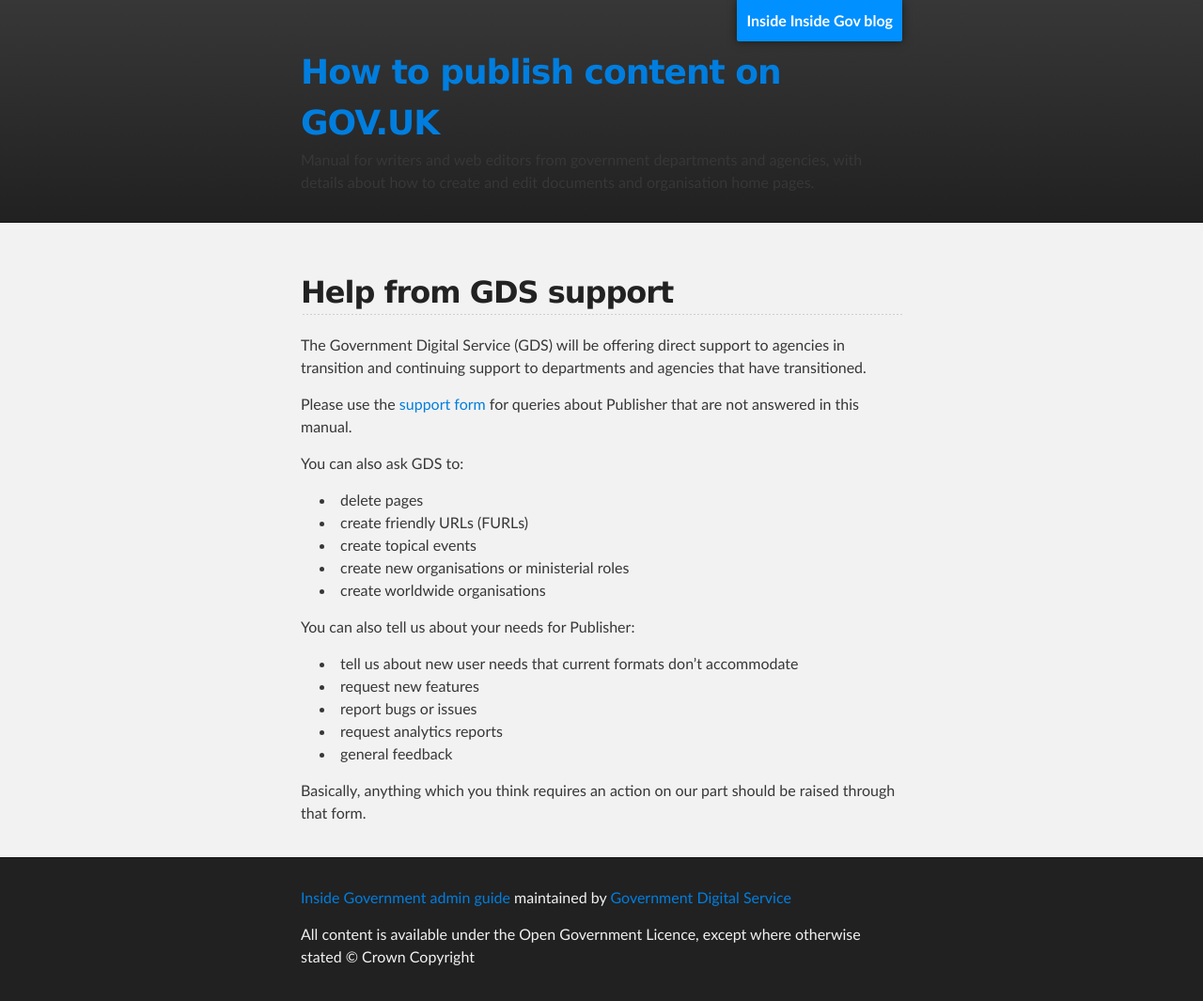
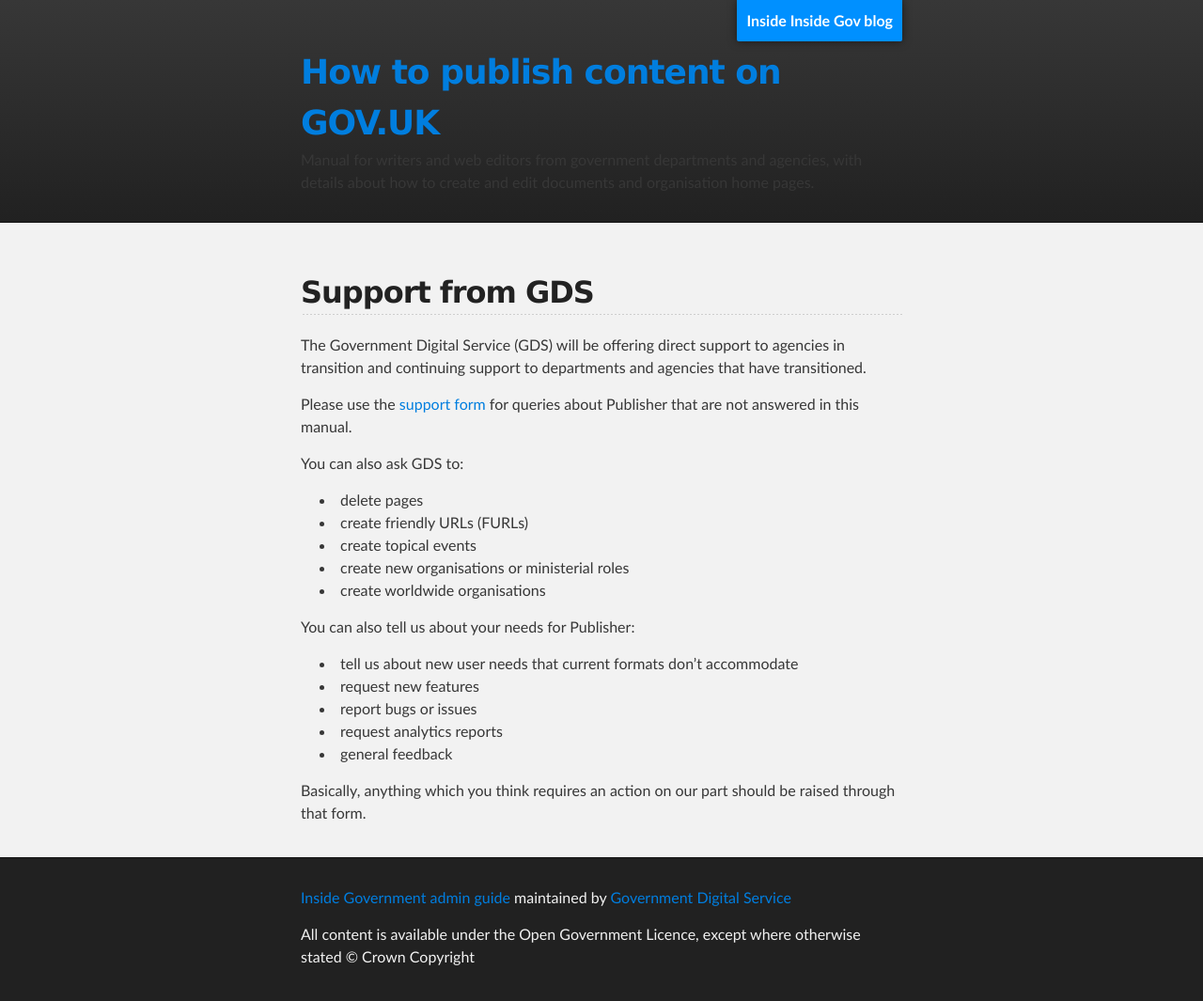
Before and after one commit to alphagov/inside-government-admin-guide, a Jekyll site: the page built from first-steps/gds-only-tasks.md, in a window 1280 px wide. Shown: the whole page at 94% size. Built offline with Jekyll 4.4.1, drawn with Linux system fonts in a browser that asks for light colours.

Commit message:
title change - Support from GDS

```diff
--- a/first-steps/gds-only-tasks.md
+++ b/first-steps/gds-only-tasks.md
@@ -1,9 +1,9 @@
 ---
 layout: default
-title: How to publish content on GOV.UK - Help from GDS support
+title: How to publish content on GOV.UK / Support from GDS
 ---
 
-## Help from GDS support
+## Support from GDS
 
 The Government Digital Service (GDS) will be offering direct support to agencies in transition and continuing support to departments and agencies that have transitioned.
 
```
